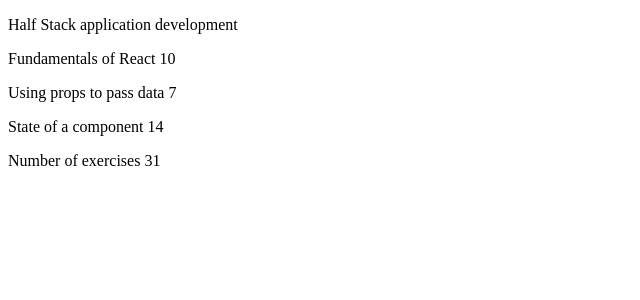
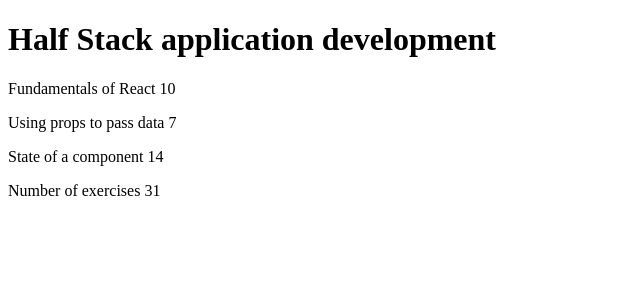
Before and after one commit to Shahtaa/01-kurssitiedot, a React (Vite) app: page / in a window 1280 px wide. Shown: the top 300 px of the page, without its empty margins (0-640 px from the left). Built offline with nearby package versions, Linux system fonts and the light colour scheme.

Commit message:
1.5: kurssitiedot step5

```diff
--- a/src/App.jsx
+++ b/src/App.jsx
@@ -1,8 +1,8 @@
 const Header = (props) => {
     return (
-        <p>
-            {props.course}
-        </p>
+        <div>
+            <h1>{props.course}</h1>
+        </div>
     );
 };
 
@@ -17,9 +17,9 @@
 const Content = (props) => {
     return (
         <div>
-            <Part parts={props.parts[0]} />
-            <Part parts={props.parts[1]} />
-            <Part parts={props.parts[2]} />
+            <Part parts={props.parts[0]}/>
+            <Part parts={props.parts[1]}/>
+            <Part parts={props.parts[2]}/>
         </div>
     )
 }
```
